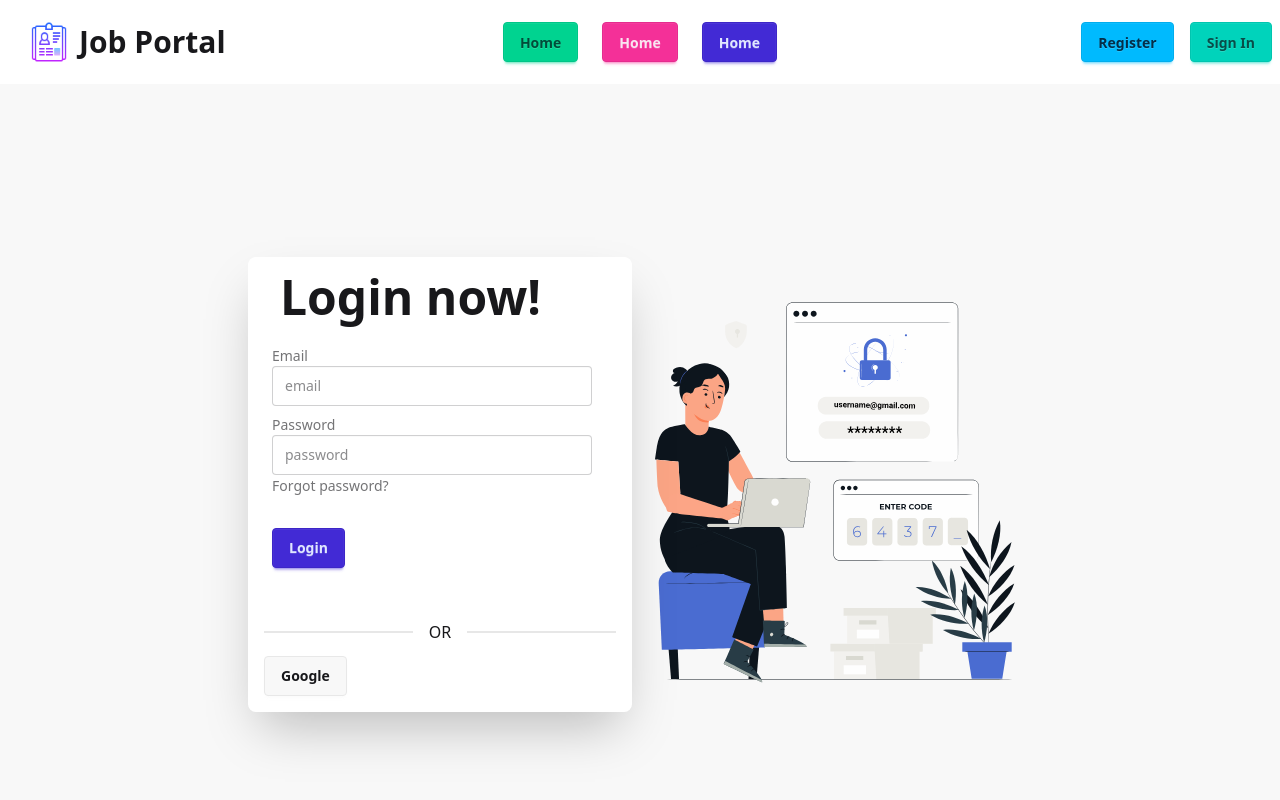
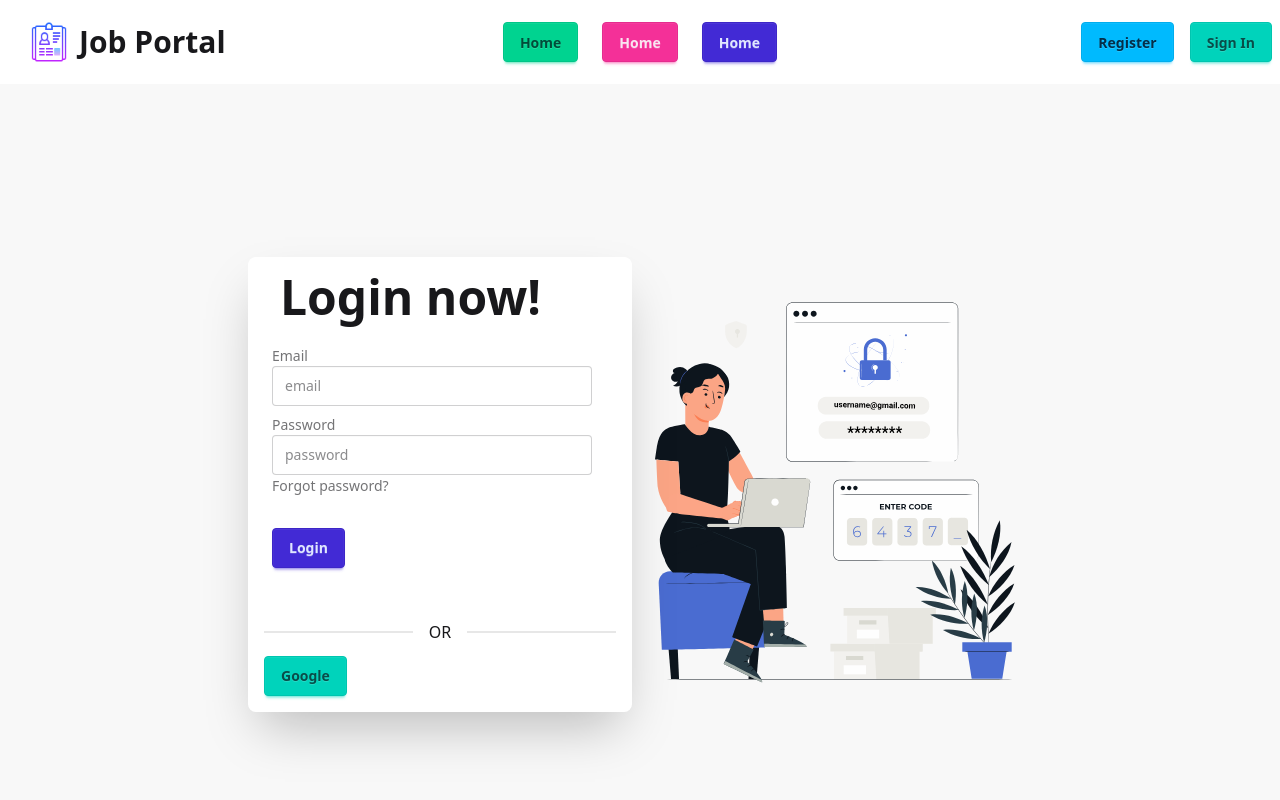
Before and after one commit to mehedihasanshohan/job-portal-client, a React (Vite) app: page /signin in a window 1280 px wide. Shown: the top 800 px of the page. Built offline with nearby package versions, Linux system fonts and the light colour scheme; no server answers.

Commit message:
basic server setup

```diff
--- a/src/pages/Home/Banner.jsx
+++ b/src/pages/Home/Banner.jsx
@@ -1,7 +1,7 @@
 import React from 'react';
 import { easeOut, motion } from "framer-motion";
-import team1 from '../../assets/team/team1.jpg';
-import team2 from '../../assets/team/team2.jpg';
+import team1 from '../../assets/team1.jpg';
+import team2 from '../../assets/team2.jpg';
 
 const Banner = () => {
     return (
--- a/src/pages/shared/SocialLogin.jsx
+++ b/src/pages/shared/SocialLogin.jsx
@@ -18,7 +18,7 @@ const SocialLogin = () => {
         <div className='m-4'>
               <div className="divider">OR</div>
 
-            <button onClick={handleGoogleSignIn} className='btn'>Google</button>
+            <button onClick={handleGoogleSignIn} className='btn btn-accent'>Google</button>
         </div>
     );
 };
```
Also changed, not shown: src/assets/team1.jpg (added), 1 other file (tests, documents, lock files or other folders).
